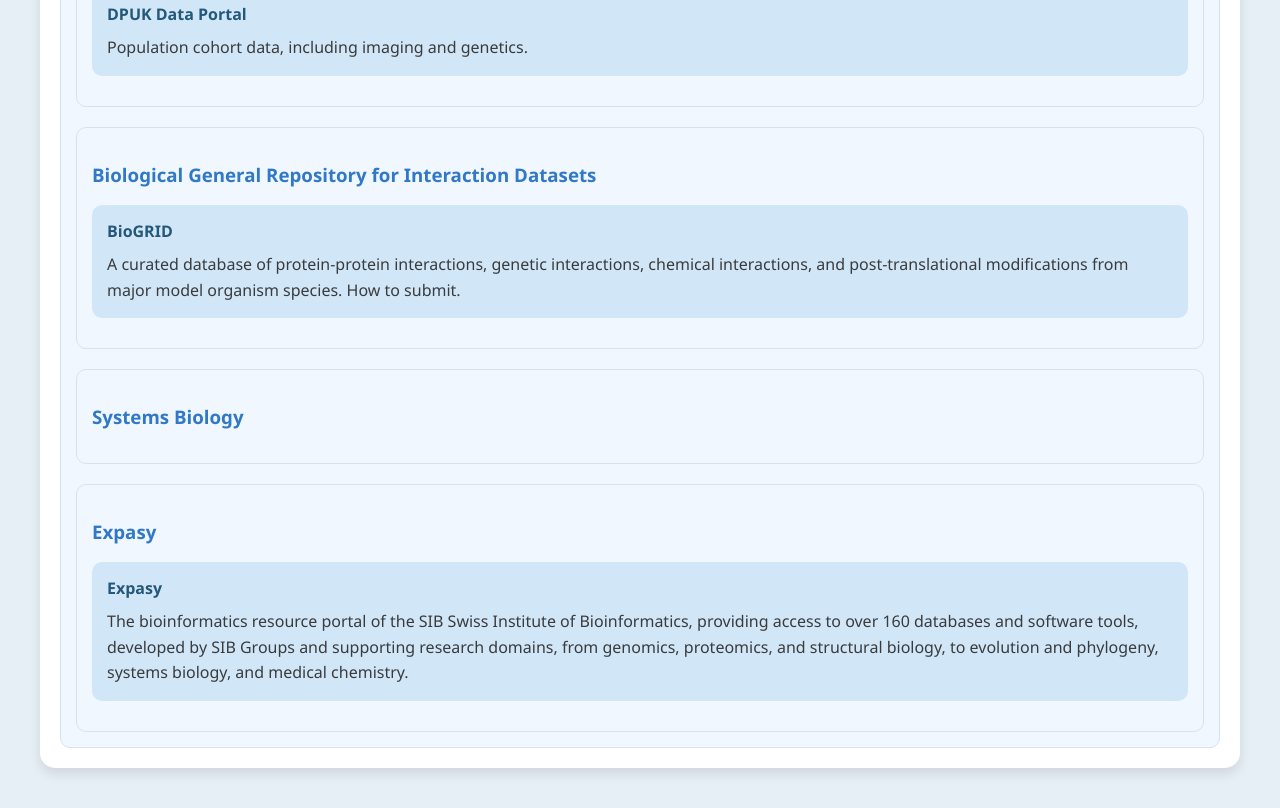
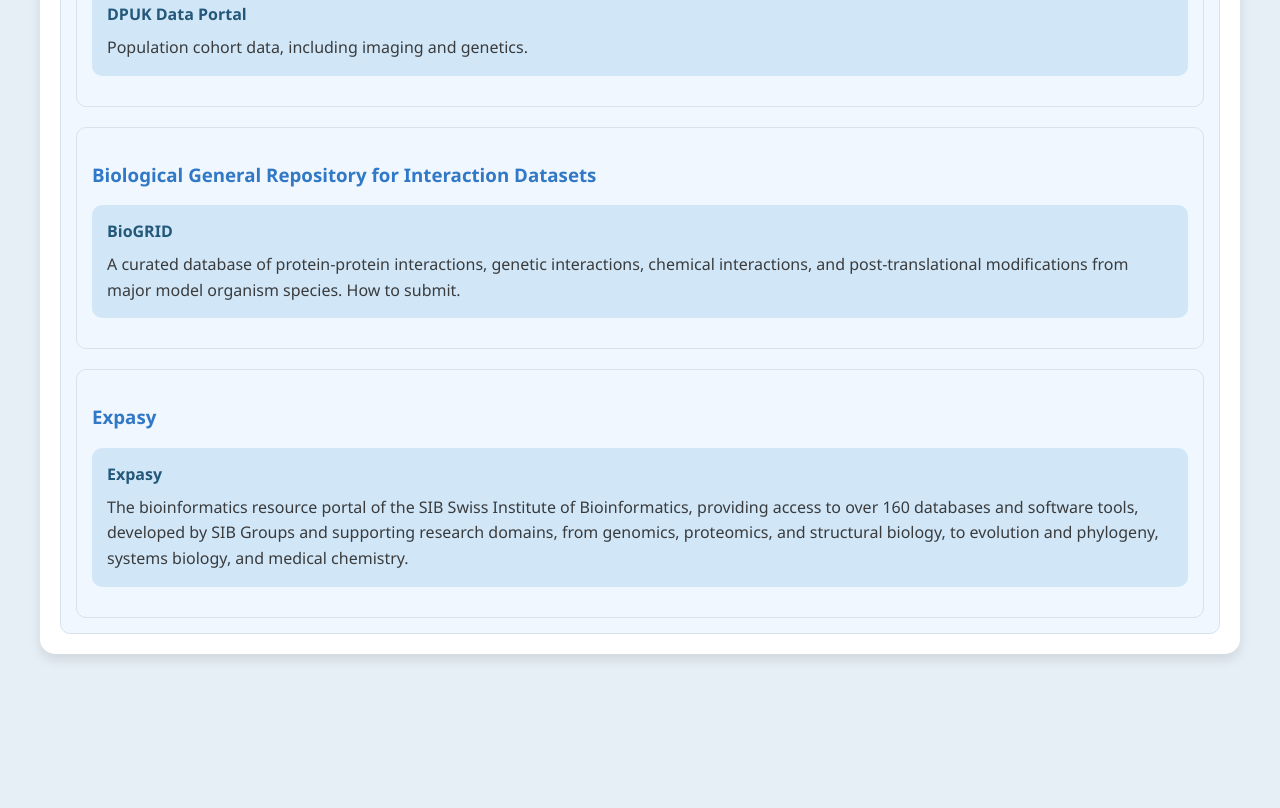
Before and after one commit to KatherineYu0604/DRI_portal_test, a plain HTML site: page index.html in a window 1280 px wide. Shown: the part 3871-4679 px from the top of the page. After the commit the page ends 4565 px from the top, so only its background shows below. Drawn offline with Linux system fonts and the light colour scheme.

Commit message:
Update index.html

```diff
--- a/index.html
+++ b/index.html
@@ -133,10 +133,8 @@
                 <div class="link"><a href="https://thebiogrid.org/" target="_blank">BioGRID</a><p>A curated database of protein-protein interactions, genetic interactions, chemical interactions, and post-translational modifications from major model organism species. How to submit.</p></div>
             </div>
 
-            <div class="subcategory">
-                <h3>Systems Biology</h3>
-                <!-- Add links for Systems Biology resources here -->
-            </div>
+
+
 
             <div class="subcategory">
                 <h3>Expasy</h3>
```
